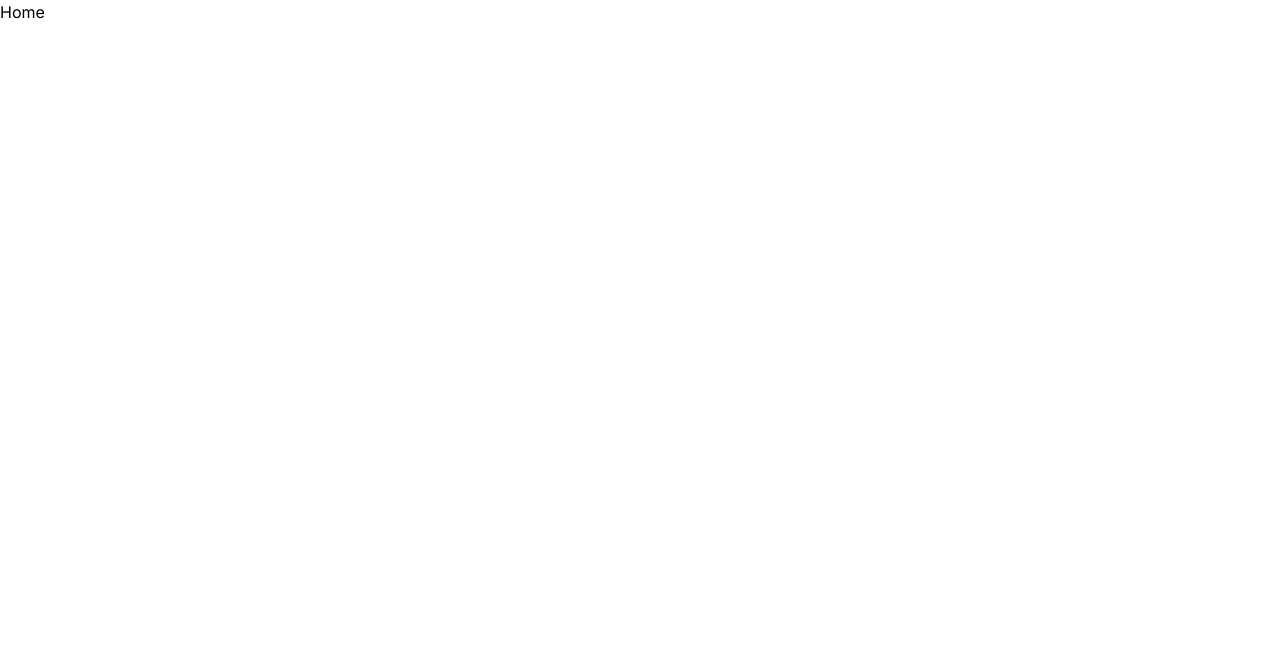
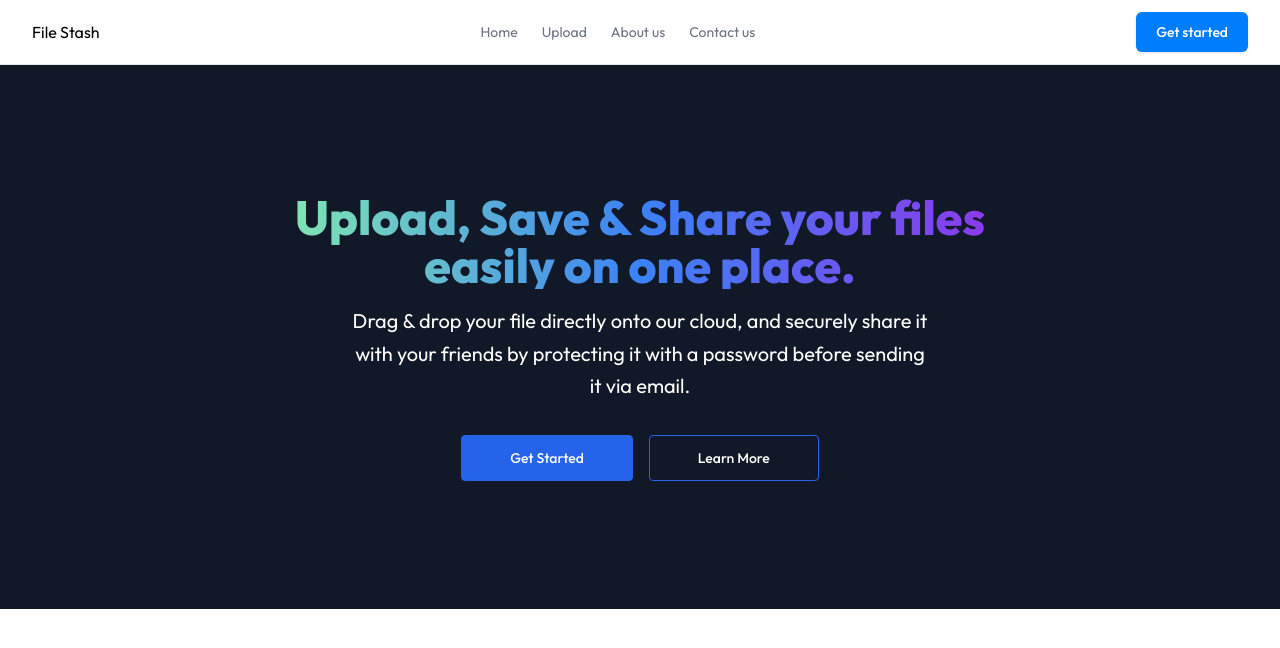
Before and after one commit to TusharUtane07/file-stash, a Next.js app: page / in a window 1280 px wide. Shown: the top 648 px of the page. Built offline with nearby package versions, Linux system fonts and the light colour scheme.

Commit message:
Build header and hero section, added some routes

```diff
--- /dev/null
+++ b/app/(dashboard)/(routes)/files/page.tsx
@@ -0,0 +1,7 @@
+import React from "react";
+
+const Files = () => {
+	return <div>Files</div>;
+};
+
+export default Files;
--- /dev/null
+++ b/app/(dashboard)/(routes)/upload/page.tsx
@@ -0,0 +1,7 @@
+import React from "react";
+
+const Upload = () => {
+	return <div>Upload</div>;
+};
+
+export default Upload;
--- /dev/null
+++ b/app/(dashboard)/layout.tsx
@@ -0,0 +1,7 @@
+import React from "react";
+
+const layout = ({ children }: any) => {
+	return <div> {children}</div>;
+};
+
+export default layout;
--- /dev/null
+++ b/app/_components/Header.tsx
@@ -0,0 +1,83 @@
+const Header = () => {
+	return (
+		<div>
+			<header className="bg-white">
+				<div className="max-w-screen-3xl px-4 sm:px-6 lg:px-8 border-b">
+					<div className="flex h-16 items-center justify-between">
+						<div className="">File Stash</div>
+						<div className="hidden md:block">
+							<nav aria-label="Global">
+								<ul className="flex items-center gap-6 text-sm">
+									<li>
+										<a
+											className="text-gray-500 transition hover:text-gray-500/75"
+											href="/">
+											{" "}
+											Home{" "}
+										</a>
+									</li>
+									<li>
+										<a
+											className="text-gray-500 transition hover:text-gray-500/75"
+											href="/">
+											{" "}
+											Upload{" "}
+										</a>
+									</li>
+
+									<li>
+										<a
+											className="text-gray-500 transition hover:text-gray-500/75"
+											href="/">
+											{" "}
+											About us{" "}
+										</a>
+									</li>
+
+									<li>
+										<a
+											className="text-gray-500 transition hover:text-gray-500/75"
+											href="/">
+											{" "}
+											Contact us{" "}
+										</a>
+									</li>
+								</ul>
+							</nav>
+						</div>
+
+						<div className="flex items-center gap-4">
+							<div className="sm:flex sm:gap-4">
+								<a
+									className="rounded-md bg-primary px-5 py-2.5 text-sm font-medium text-white shadow"
+									href="/">
+									Get started
+								</a>
+							</div>
+
+							<div className="block md:hidden">
+								<button className="rounded bg-gray-100 p-2 text-gray-600 transition hover:text-gray-600/75">
+									<svg
+										xmlns="http://www.w3.org/2000/svg"
+										className="h-5 w-5"
+										fill="none"
+										viewBox="0 0 24 24"
+										stroke="currentColor"
+										strokeWidth="2">
+										<path
+											strokeLinecap="round"
+											strokeLinejoin="round"
+											d="M4 6h16M4 12h16M4 18h16"
+										/>
+									</svg>
+								</button>
+							</div>
+						</div>
+					</div>
+				</div>
+			</header>
+		</div>
+	);
+};
+
+export default Header;
--- /dev/null
+++ b/app/_components/Hero.tsx
@@ -0,0 +1,37 @@
+const Hero = () => {
+	return (
+		<div>
+			<section className="bg-gray-900 text-white h-full">
+				<div className="mx-auto max-w-screen-xl px-4 py-32">
+					<div className="mx-auto max-w-3xl text-center">
+						<h1 className="bg-gradient-to-r from-green-300 via-blue-500 to-purple-600 bg-clip-text text-3xl font-extrabold text-transparent sm:text-5xl">
+							Upload, Save & Share your files easily on one place.
+						</h1>
+
+						<p className="mx-auto mt-4 max-w-xl sm:text-xl/relaxed">
+							Drag & drop your file directly onto our cloud, and securely share
+							it with your friends by protecting it with a password before
+							sending it via email.
+						</p>
+
+						<div className="mt-8 flex flex-wrap justify-center gap-4">
+							<a
+								className="block w-full rounded border border-blue-600 bg-blue-600 px-12 py-3 text-sm font-medium text-white hover:bg-transparent hover:text-white focus:outline-none focus:ring active:text-opacity-75 sm:w-auto"
+								href="/get-started">
+								Get Started
+							</a>
+
+							<a
+								className="block w-full rounded border border-blue-600 px-12 py-3 text-sm font-medium text-white hover:bg-blue-600 focus:outline-none focus:ring active:bg-blue-500 sm:w-auto"
+								href="/about">
+								Learn More
+							</a>
+						</div>
+					</div>
+				</div>
+			</section>
+		</div>
+	);
+};
+
+export default Hero;
--- a/app/layout.tsx
+++ b/app/layout.tsx
@@ -1,8 +1,8 @@
 import type { Metadata } from "next";
-import { Inter } from "next/font/google";
+import { Outfit } from "next/font/google";
 import "./globals.css";
 
-const inter = Inter({ subsets: ["latin"] });
+const inter = Outfit({ subsets: ["latin"] });
 
 export const metadata: Metadata = {
 	title: "Create Next App",
--- a/app/page.tsx
+++ b/app/page.tsx
@@ -1,7 +1,14 @@
 import React from "react";
+import Header from "./_components/Header";
+import Hero from "./_components/Hero";
 
 const Home = () => {
-	return <div>Home</div>;
+	return (
+		<div>
+			<Header />
+			<Hero />
+		</div>
+	);
 };
 
 export default Home;
--- a/tailwind.config.ts
+++ b/tailwind.config.ts
@@ -13,6 +13,9 @@ const config: Config = {
         "gradient-conic":
           "conic-gradient(from 180deg at 50% 50%, var(--tw-gradient-stops))",
       },
+      colors: {
+        primary: '#007dfc'
+      }
     },
   },
   plugins: [],
```
Lines whose indentation alone changed are shown as unchanged.
